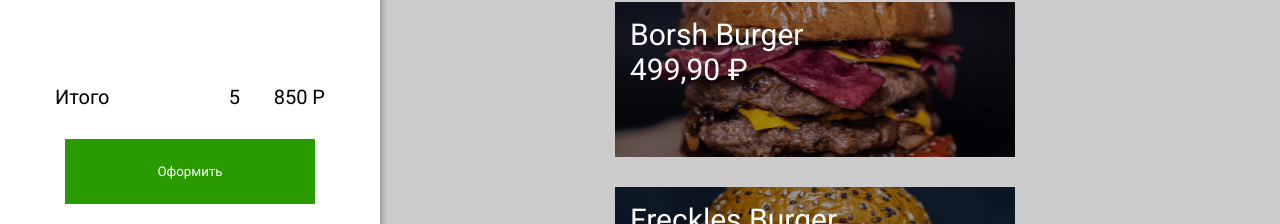
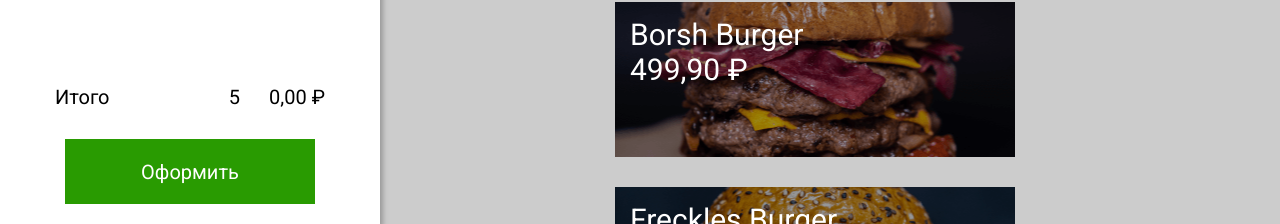
Before and after one commit to AiMedvedev/mrDonalds, a React (Create React App) app: page / in a window 1280 px wide. Shown: the part 576-800 px from the top of the page. Built offline with nearby package versions, Linux system fonts and the light colour scheme.

Commit message:
working with hooks, calculation of price in order done

```diff
--- a/package.json
+++ b/package.json
@@ -2,6 +2,7 @@
   "name": "mrdonalds",
   "version": "0.1.0",
   "private": true,
+  "esversion": 6,
   "dependencies": {
     "@testing-library/jest-dom": "^5.16.4",
     "@testing-library/react": "^13.3.0",
--- /dev/null
+++ b/src/Components/Functions/secondaryFunction.js
@@ -0,0 +1,6 @@
+
+export const totalPriceItems = order => order.price * order.count;
+
+export const formatCurrency = (value) => {
+    return value.toLocaleString('ru-RU', {style: 'currency', currency: 'RUB'});
+}
--- /dev/null
+++ b/src/Components/Hooks/useCount.js
@@ -0,0 +1,9 @@
+import { useState } from 'react';
+
+export function useCount() {
+    const [count, setCount] = useState(1);
+
+    const onChange = e => setCount(e.target.value);
+
+    return { count, setCount, onChange };
+}
--- a/src/Components/Menu/ListItem.js
+++ b/src/Components/Menu/ListItem.js
@@ -1,5 +1,7 @@
 import React from 'react';
 import styled from 'styled-components';
+import { formatCurrency } from '../Functions/secondaryFunction';
+
 
 const List = styled.ul`
     display: flex;
@@ -49,8 +51,7 @@ export const ListItem = ({ itemList, setOpenItem }) => (
                 onClick={() => setOpenItem(item)}
                 >
                 <p>{item.name}</p>
-                <p>{item.price.toLocaleString('ru-RU',
-                {style: 'currency', currency: 'RUB'})}
+                <p>{formatCurrency(item.price)}
                 </p>
             </Item>
         ))}
--- /dev/null
+++ b/src/Components/Modal/CountItem.js
@@ -0,0 +1,31 @@
+import React from 'react';
+import styled from 'styled-components';
+
+const CountWrapper = styled.div`
+    display: flex;
+    justify-content: space-between;
+`;
+
+const CountInput = styled.input`
+    width: 50px;
+    font-size: 20px;
+`;
+
+const ButtonCount = styled.button`
+    background-color: transparent;
+`;
+
+export function CountItem({ count, setCount,  onChange }) {
+
+    return (
+        <CountWrapper>
+            <span>Количество</span>
+            <div>
+                <ButtonCount disabled={count <= 1} onClick={() => setCount(count - 1)}>-</ButtonCount>
+                <CountInput type='number' value={count < 1 ? 1 : count} onChange={onChange} />
+                <ButtonCount onClick={() => setCount(count + 1)} >+</ButtonCount>
+            </div>
+        </CountWrapper>
+    )
+
+}
--- a/src/Components/Modal/ModalItem.js
+++ b/src/Components/Modal/ModalItem.js
@@ -1,6 +1,10 @@
 import styled from 'styled-components';
 import React from 'react';
 import { ButtonCheckout } from '../Style/ButtonCheckout';
+import { CountItem } from './CountItem';
+import { useCount } from '../Hooks/useCount';
+import { totalPriceItems, formatCurrency } from '../Functions/secondaryFunction';
+
 
 const Overlay = styled.div`
     position: fixed;
@@ -47,8 +51,16 @@ const HeaderContent = styled.div`
     font-weight: 700;
 `;
 
+const TotalPriceItem = styled.div`
+    display: flex;
+    justify-content: space-between;
+`;
+
 
 export const ModalItem = ({ openItem, setOpenItem, orders, setOrders }) => {
+
+    const counter = useCount();
+
 
     const closeModal = (e) => {
         if(e.target.id === 'overlay') {
@@ -57,8 +69,10 @@ export const ModalItem = ({ openItem, setOpenItem, orders, setOrders }) => {
     };
 
     const order = {
-        ...openItem
+        ...openItem,
+        count: counter.count
     };
+
 
     const addToOrder = () => {
         setOrders([...orders, order]);
@@ -73,10 +87,16 @@ export const ModalItem = ({ openItem, setOpenItem, orders, setOrders }) => {
                 <Content>
                     <HeaderContent>
                         <p>{openItem.name}</p>
-                        <p>{openItem.price.toLocaleString('ru-RU',
-                        {style: 'currency', currency: 'RUB'})}</p>
+                        <p>{formatCurrency(openItem.price)}</p>
                     </HeaderContent>
 
+                    <CountItem {...counter} />
+
+                    <TotalPriceItem>
+                        <soan>Цена</soan>
+                        <span>{formatCurrency(totalPriceItems(order))}
+                        </span>
+                    </TotalPriceItem>
                     <ButtonCheckout onClick={addToOrder}>Добавить</ButtonCheckout>
                 </Content>
             </Modal>
--- a/src/Components/NavBar/NavBar.js
+++ b/src/Components/NavBar/NavBar.js
@@ -51,4 +51,4 @@ export const NavBar = () => (
             <p>войти</p>
         </Login>
     </NavBarStyled>
-)
+);
--- a/src/Components/Order/Order.js
+++ b/src/Components/Order/Order.js
@@ -2,6 +2,7 @@ import styled from 'styled-components';
 import React from 'react';
 import { ButtonCheckout } from '../Style/ButtonCheckout';
 import { OrderListItem } from './OrderListItem';
+import { totalPriceItems, formatCurrency } from '../Functions/secondaryFunction';
 
 const OrderStyled = styled.section`
     position: fixed;
@@ -48,6 +49,10 @@ const EmptyList = styled.p`
 `;
 
 export const Order = ({ orders }) => {
+
+    const total = orders.reduce((result, order) =>
+                    totalPriceItems(order) + result, 0);
+
     return (
         <OrderStyled>
             <OrderTitle>
@@ -64,7 +69,7 @@ export const Order = ({ orders }) => {
             <OrderTotal>
                 <span>Итого</span>
                 <span>5</span>
-                <TotalPrice>850 P</TotalPrice>
+                <TotalPrice>{formatCurrency(total)}</TotalPrice>
             </OrderTotal>
 
             <ButtonCheckout>Оформить</ButtonCheckout>
--- a/src/Components/Order/OrderListItem.js
+++ b/src/Components/Order/OrderListItem.js
@@ -1,7 +1,7 @@
 import React from 'react';
 import styled from 'styled-components';
 import trashImage from '../../image/trash.svg';
-
+import { totalPriceItems, formatCurrency } from '../Functions/secondaryFunction';
 
 const OrderItemStyled = styled.li`
     display: flex;
@@ -36,9 +36,8 @@ const TrashButton = styled.button`
 export const OrderListItem = ({ order }) => (
     <OrderItemStyled>
         <ItemName>{order.name}</ItemName>
-        <span>2</span>
-        <ItemPrice>{order.price.toLocaleString('ru-RU',
-                {style: 'currency', currency: 'RUB'})}</ItemPrice>
+        <span>{order.count}</span>
+        <ItemPrice>{formatCurrency(totalPriceItems(order))}</ItemPrice>
         <TrashButton/>
     </OrderItemStyled>
 );
--- a/src/Components/Style/GlobalStyle.js
+++ b/src/Components/Style/GlobalStyle.js
@@ -50,6 +50,15 @@ button {
 }
 
 button, input {
-  font-family: inherit;
+  font: inherit;
+}
+
+input[type='number'] {
+  -moz-appearance: textfield;
+}
+
+input::-webkit-outer-spin-button,
+input::-webkit-inner-spin-button {
+  -webkit-appearance: none;
 }
 `;
```
Also changed, not shown: 1 other file (tests, documents, lock files or other folders).
